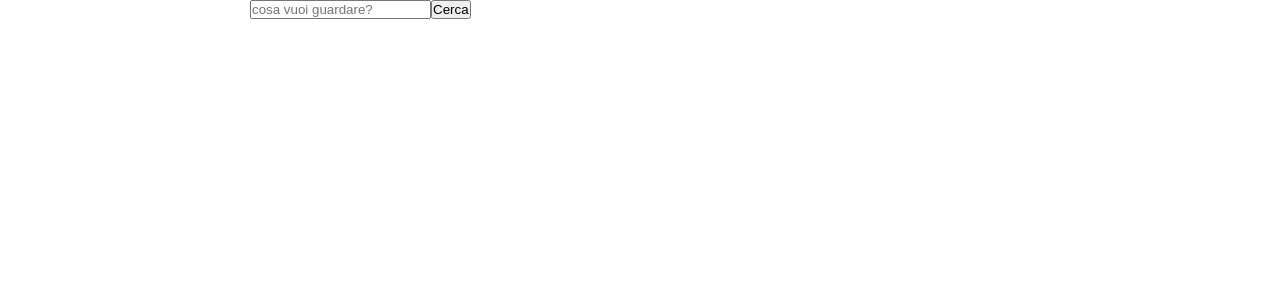
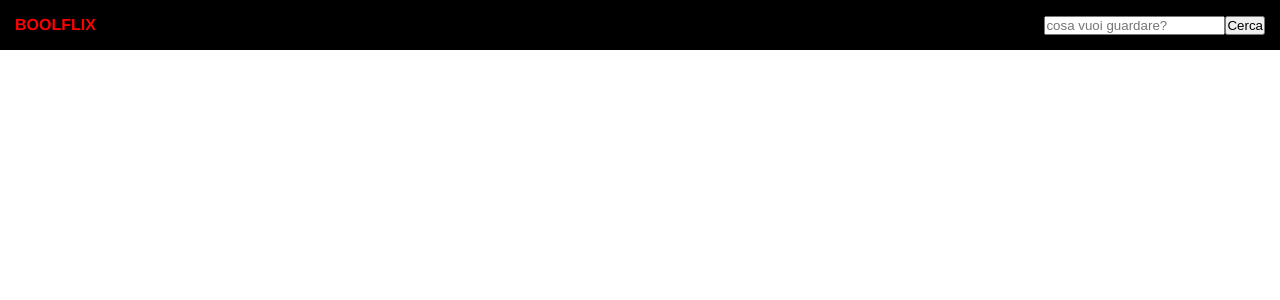
Before and after one commit to mariasolegallina/vite-boolflix, a Vue app: page / in a window 1280 px wide. Shown: the top 300 px of the page. Built offline with nearby package versions, Linux system fonts and the light colour scheme.

Commit message:
transform props in item: Object

```diff
--- a/src/components/AppCard.vue
+++ b/src/components/AppCard.vue
@@ -8,17 +8,18 @@ export default {
         }
     },
     props: {
-        Title: String,
-        OriginalTitle: String,
-        OriginalLanguage: String,
+        item: Object
+        // Title: String,
+        // OriginalTitle: String,
+        // OriginalLanguage: String,
     }
 }
 </script>
 
 <template>
     <div>
-        <h4>{{ Title }}</h4>
-        <h5>{{ OriginalTitle }}</h5>
+        <h4>{{ item.title }}</h4>
+        <h5>{{ item.original_title }}</h5>
     </div>
 </template>
-<style></style>
+<style lang="scss" scoped></style>
--- a/src/components/AppHeader.vue
+++ b/src/components/AppHeader.vue
@@ -11,14 +11,29 @@ export default {
 </script>
 
 <template>
-    <div class="container">
-        <input v-model="store.searchText" @keyup.enter="$emit('performSearch')" type="search"
-            placeholder="cosa vuoi guardare?">
-        <button @click="$emit('performSearch')">
-            Cerca
-        </button>
-        <!-- <div>{{ store.searchText }}</div> -->
+    <div class="app__header row">
+        <div class="logo">
+            <h4>Boolflix</h4>
+        </div>
+        <div class="searchbar">
+            <input v-model="store.searchText" @keyup.enter="$emit('performSearch')" type="search"
+                placeholder="cosa vuoi guardare?">
+            <button @click="$emit('performSearch')">
+                Cerca
+            </button>
+        </div>
     </div>
 </template>
 
-<style></style>
+<style lang="scss" scoped>
+.app__header {
+    justify-content: space-between;
+}
+
+.logo {
+    h4 {
+        color: red;
+        text-transform: uppercase;
+    }
+}
+</style>
--- a/src/components/AppMain.vue
+++ b/src/components/AppMain.vue
@@ -14,7 +14,6 @@ export default {
 }
 </script>
 <template>
-    <AppCard v-for="movie in store.moviesArray" :key="movie.id" :Title="movie.title"
-        :OriginalTitle="movie.original_title" />
+    <AppCard v-for="movie in store.moviesArray" :key="movie.id" :item="movie" />
 </template>
 <style></style>
--- a/src/style/general.scss
+++ b/src/style/general.scss
@@ -28,8 +28,34 @@ figure>img {
     width: 100%;
 }
 
-.container {
-    max-width: 800px;
-    margin: 0 auto;
-    padding: 0 10px;
+// utility
+.row {
+    display: flex;
 }
+
+
+
+#app {
+    height: 100vh;
+    overflow: hidden;
+    display: flex;
+    flex-direction: column;
+}
+
+.app__header {
+    overflow: hidden;
+    background-color: black;
+    min-width: 100%;
+    min-height: 50px;
+    padding: 15px;
+    flex-shrink: 0;
+    justify-content: space-between;
+    align-items: center;
+}
+
+
+// .container {
+//     max-width: 100%;
+//     margin: 0 auto;
+//     padding: 0 10px;
+// }
```
